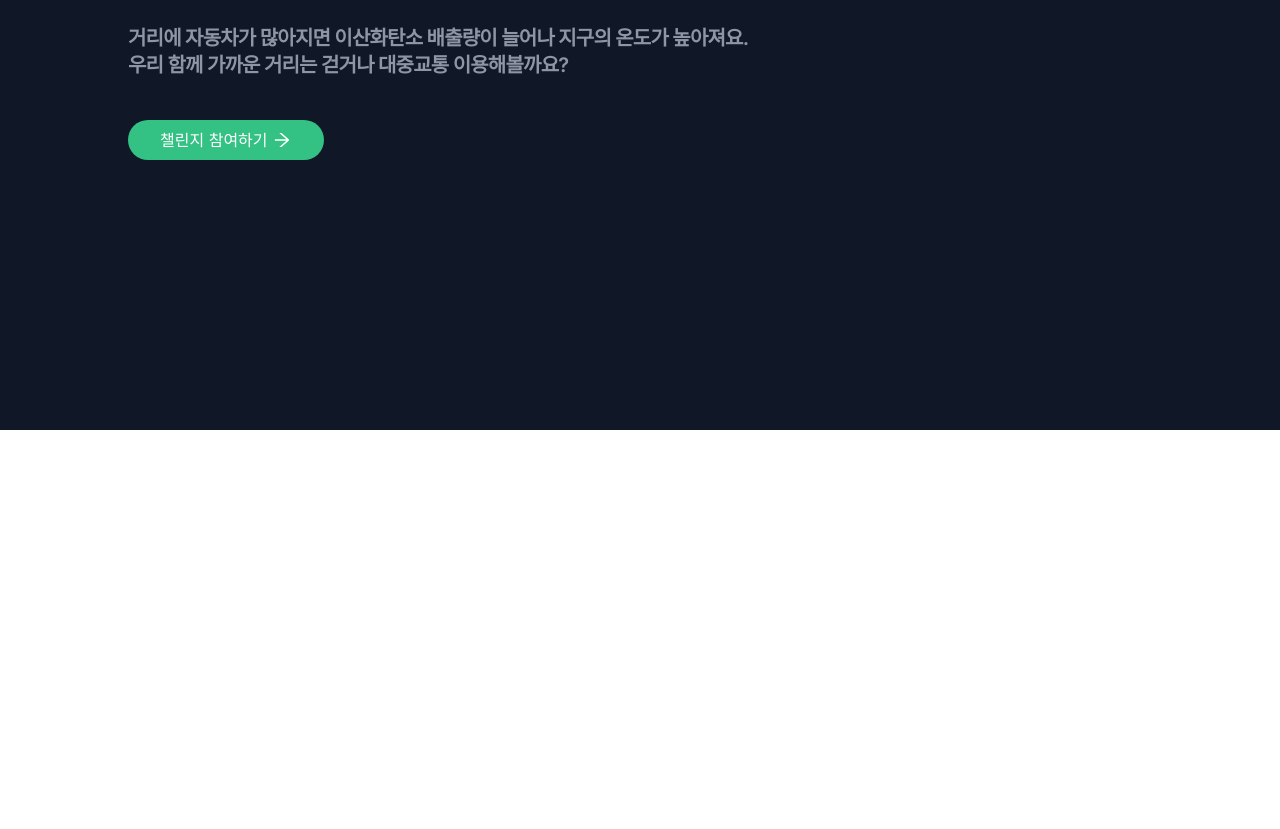
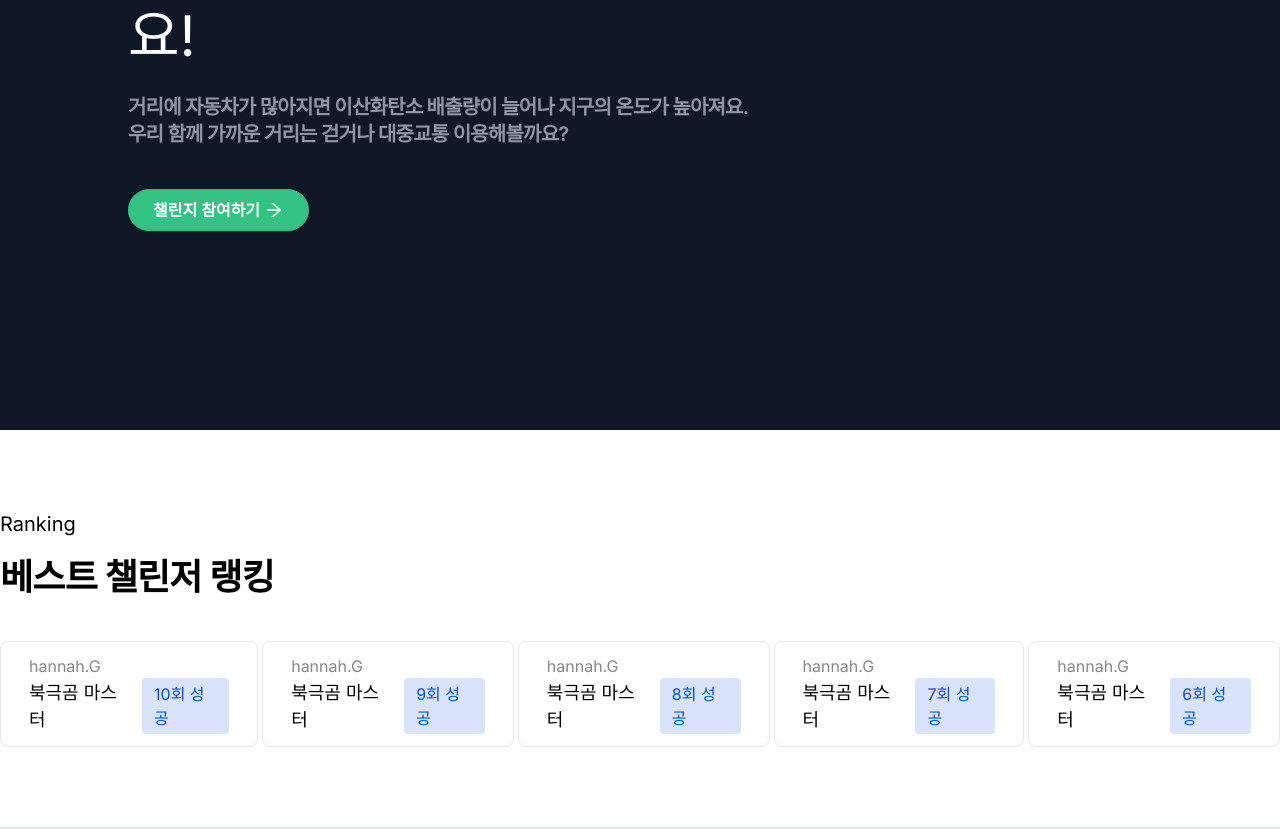
Before and after one commit to Hanbyul-Choi/Project-13.7, a Next.js app: page / in a window 1280 px wide. Shown: the part 320-1149 px from the top of the page. Before the commit the page ends 800 px from the top, so only its background shows below. Built offline with nearby package versions, Linux system fonts and the light colour scheme.

Commit message:
design: 메인페이지 레이아웃

```diff
--- a/src/app/page.tsx
+++ b/src/app/page.tsx
@@ -1,9 +1,11 @@
-import MainBanner from '@/components/MainBanner';
+import MainBanner from '@/components/main/MainBanner';
+import Ranking from '@/components/main/Ranking';
 
 export default function Home() {
   return (
-    <div className="flex justify-center items-center">
+    <div className="flex flex-col justify-center items-center">
       <MainBanner />
+      <Ranking />
     </div>
   );
 }
--- a/src/components/common/Button.tsx
+++ b/src/components/common/Button.tsx
@@ -1,16 +1,20 @@
 import React from 'react';
 
 type ButtonProps = {
-  children: string;
+  children: string | React.ReactNode;
   btnType: string;
   size: string;
-  onClick?: () => void;
+  onClick?: (event: React.MouseEvent<HTMLElement>) => void;
   type?: 'button' | 'submit' | 'reset';
+  rounded?: boolean;
 };
 
-const Button: React.FC<ButtonProps> = ({ children, btnType, size, onClick }) => {
+const Button: React.FC<ButtonProps> = ({ children, btnType, size, onClick, rounded }) => {
   let buttonSize = '';
   let buttonType = '';
+  let buttonRounded = 'rounded-lg';
+
+  if (rounded) buttonRounded = 'rounded-full';
 
   switch (size) {
     case 'full':
@@ -26,18 +30,18 @@ const Button: React.FC<ButtonProps> = ({ children, btnType, size, onClick }) =>
 
   switch (btnType) {
     case 'primary':
-      buttonType = 'bg-blue text-white rounded-lg border border-blue hover:bg-[#d4e0f9] hover:border hover:border-solid hover:border-blue hover:text-blue ';
+      buttonType = 'bg-blue text-white border border-blue hover:bg-[#d4e0f9] hover:border hover:border-solid hover:border-blue hover:text-blue ';
       break;
     case 'green':
-      buttonType = 'bg-green text-white rounded-[50px] border border-green hover:bg-[#dbf1e9] hover:border hover:border-solid hover:border-green hover:text-green ';
+      buttonType = 'bg-green text-white border border-green hover:bg-[#dbf1e9] hover:border hover:border-solid hover:border-green hover:text-green ';
       break;
     case 'black':
-      buttonType = 'bg-white rounded-[50px] border border-black hover:bg-black hover:text-white';
+      buttonType = 'bg-white border border-black hover:bg-black hover:text-white';
       break;
   }
 
   return (
-    <button onClick={onClick} className={`cursor-pointer box-border font-semibold transition ease-in-out duration-700 hover:box-border ${buttonSize} ${buttonType}`}>
+    <button onClick={onClick} className={`cursor-pointer flex gap-1 items-center box-border font-semibold transition ease-in-out duration-300 hover:box-border ${buttonSize} ${buttonRounded} ${buttonType}`}>
       {children}
     </button>
   );
--- a/src/components/common/Dialog/Dialog.tsx
+++ b/src/components/common/Dialog/Dialog.tsx
@@ -2,6 +2,8 @@
 import { type MouseEvent } from 'react';
 
 import { useLockBodyScroll } from '@/hooks';
+
+import Button from '../Button';
 
 interface DiologProps {
   onClose: () => void;
@@ -32,19 +34,19 @@ export const Dialog = ({ onClose, onSuccess, type, mainText, subText, animal }:
         <h3>{mainText}</h3>
         <p className="text-lg font-medium text-black opacity-50 text-center">{subText}</p>
         {type === 'Confirm' && onSuccess != undefined ? (
-          <div className="flex items-center justify-center">
-            <button className="py-2 px-8 bg-white text-navy rounded-lg" onClick={onClose}>
+          <div className="flex items-center justify-center gap-6">
+            <Button btnType="black" size="small" onClick={onClose}>
               취소
-            </button>
-            <button className="py-2 px-8 bg-navy text-white rounded-lg" onClick={onSuccess}>
+            </Button>
+            <Button btnType="primary" size="small" onClick={onSuccess}>
               확인
-            </button>
+            </Button>
           </div>
         ) : (
           <div className="flex items-center justify-center">
-            <button className="py-2 px-8 bg-navy text-white rounded-lg" onClick={close}>
+            <Button btnType="black" size="small" onClick={close}>
               확인
-            </button>
+            </Button>
           </div>
         )}
       </div>
--- a/src/components/MainBanner.tsx
+++ b/src/components/main/MainBanner.tsx
@@ -3,21 +3,23 @@ import React from 'react';
 import Link from 'next/link';
 import { AiOutlineArrowRight } from 'react-icons/ai';
 
+import Button from '../common/Button';
+
 export default function MainBanner() {
   return (
-    <div className="w-full h-[670px] bg-navy">
-      <div className="ml-[10vw] mt-[10vh]">
+    <div className="relative w-full h-[670px] bg-navy z-[-1]">
+      <div className="absolute top-[40%] left-[40%] -translate-x-center -translate-y-center">
         <p className="max-w-fit px-6 py-1 border-[1px] border-white text-lg text-white">이달의 챌린지</p>
         <p className="text-white text-[3.5rem] mt-12">위기에 빠진 북극곰을 도와주세요!</p>
         <h5 className="text-sub6 font-semibold mt-4">
           거리에 자동차가 많아지면 이산화탄소 배출량이 늘어나 지구의 온도가 높아져요. <br />
           우리 함께 가까운 거리는 걷거나 대중교통 이용해볼까요?
         </h5>
-        <Link href="challenge">
-          <button className="text-white mt-10 flex items-center gap-1 bg-green rounded-full px-8 py-2">
+        <Link href="challenge" className=" mt-10 flex">
+          <Button btnType="green" size="small" rounded>
             챌린지 참여하기
             <AiOutlineArrowRight size={20} />
-          </button>
+          </Button>
         </Link>
       </div>
     </div>
--- /dev/null
+++ b/src/components/main/Ranking.tsx
@@ -0,0 +1,49 @@
+import React from 'react';
+
+const data = [
+  {
+    userName: 'hannah.G',
+    title: '북극곰 마스터',
+    challengeCount: 10,
+  },
+  {
+    userName: 'hannah.G',
+    title: '북극곰 마스터',
+    challengeCount: 9,
+  },
+  {
+    userName: 'hannah.G',
+    title: '북극곰 마스터',
+    challengeCount: 8,
+  },
+  {
+    userName: 'hannah.G',
+    title: '북극곰 마스터',
+    challengeCount: 7,
+  },
+  {
+    userName: 'hannah.G',
+    title: '북극곰 마스터',
+    challengeCount: 6,
+  },
+];
+
+export default function Ranking() {
+  return (
+    <div className="border-b-2 mt-20 pb-20">
+      <p className="text-xl">Ranking</p>
+      <h2 className="mt-4">베스트 챌린저 랭킹</h2>
+      <div className="flex gap-1 overflow-hidden mt-10">
+        {data.map((item, i) => (
+          <div key={i} className="px-7 py-3 bg-white rounded-lg border-[1px]">
+            <p className="text-black opacity-50">{item.userName}</p>
+            <div className="flex items-center gap-3">
+              <p className="text-lg">{item.title}</p>
+              <div className="bg-lightblue rounded-[4px] py-1 px-3 text-blue">{item.challengeCount}회 성공</div>
+            </div>
+          </div>
+        ))}
+      </div>
+    </div>
+  );
+}
--- a/tailwind.config.ts
+++ b/tailwind.config.ts
@@ -46,22 +46,6 @@ const config: Config = {
         bold: '700',
         bolder: '800',
       },
-      translate: {
-        center: '50%',
-      },
-      fontSize: {
-        xs: '0.75rem',
-        sm: '0.875rem',
-        base: '1rem',
-        lg: '1.125rem',
-      },
-      fontWeight: {
-        regular: '400',
-        medium: '500',
-        semibold: '600',
-        bold: '700',
-        bolder: '800',
-      },
     },
   },
   plugins: [],
```
